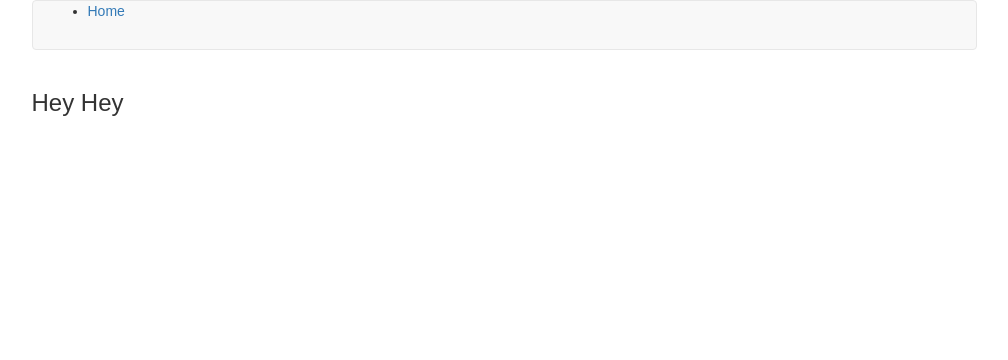
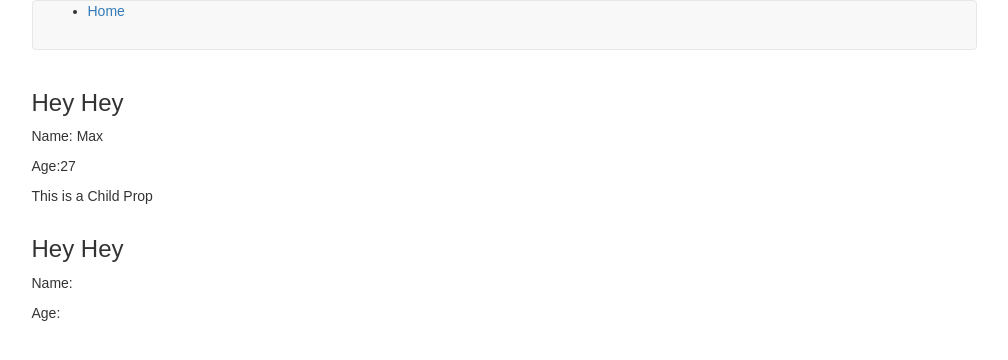
Before and after one commit to bluescorpx93/ms-react-yt, a React (Create React App) app: page / in a window 1280 px wide. Shown: the top 360 px of the page, without its empty margins (136-1144 px from the left). Built offline with nearby package versions, Linux system fonts and the light colour scheme.

Commit message:
pass data between components

```diff
--- a/src/App.js
+++ b/src/App.js
@@ -5,7 +5,13 @@ import { Home } from './components/Home';
 
 
 class App extends Component {
+
+
   render() {
+    let user = {
+      name: "Mike",
+      hobbies: ['Sports', 'Cars']
+    }
     return (
       <div className='container'>
         <div className='row'>
@@ -13,6 +19,8 @@ class App extends Component {
             <Header />
           </div>
           <div className='col-xs-10 col-xs-offset-1'>
+            <Home name={"Max"} age={27} />
+              <p> This is a Child Prop</p>
             <Home />
           </div>
         </div>
--- a/src/components/Home.js
+++ b/src/components/Home.js
@@ -1,12 +1,38 @@
 import React from 'react';
+import PropTypes from 'prop-types';
+
 export class Home extends React.Component{
+   constructor(props){
+      super(props)
+    }
    render(){
+      console.log(this.pros);
       return (
          <div className='container'>
             <div className='row'>
                <h3> Hey Hey</h3>
+               <p>Name: {this.props.name}</p>
+               <p>Age:{this.props.age}</p>
+               <p>{this.props.children}</p>
+               {/* <p>User: {this.props.user.name}</p>
+               <div>
+                  <p> Hobbies </p>
+                  <ul>
+                     {this.props.user.hobbies.map((hobby, i) => {
+                        <li key="{i}"> { hobby} </li>
+                     }
+                     )}
+                  </ul>
+               </div> */}
             </div>
          </div>
       );
    }
 }
+
+// Home.propTypes = {
+//    name: React.PropTypes.string,
+//    age: React.PropTypes.number,
+// user: React.PropTypes.object,,
+// children: React.PropTypes.element.isRequired
+// }
```
